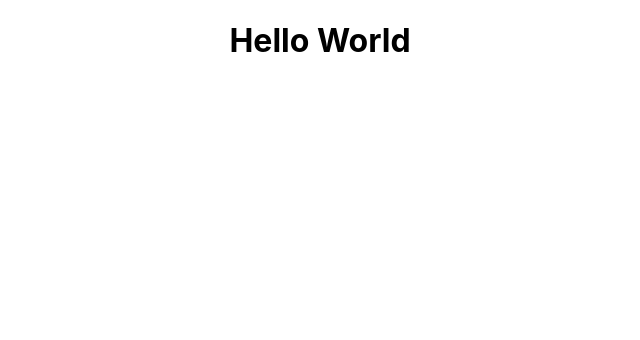
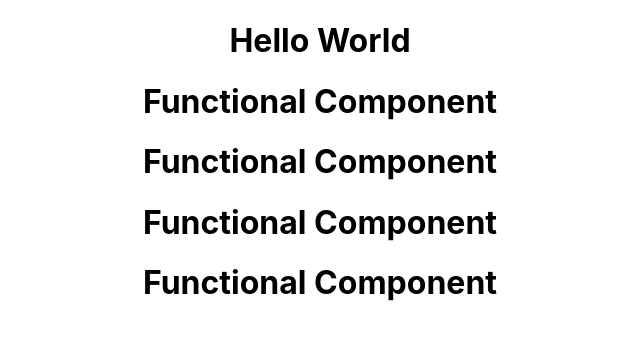
Before and after one commit to jigneshgit935/Learn_react_basic_to_advance, a React (Create React App) app: page / in a window 1280 px wide. Shown: the top 340 px of the page, without its empty margins (320-960 px from the left). Built offline with nearby package versions, Linux system fonts and the light colour scheme.

Commit message:
functional-component

```diff
--- a/src/App.js
+++ b/src/App.js
@@ -1,11 +1,25 @@
 import './App.css';
+import User from './User';
+// import { User } from './User';
 
 function App() {
   return (
     <div className="App">
       <h1>Hello World</h1>
+      <User />
+      <User />
+      <User />
+      <User />
     </div>
   );
 }
 
 export default App;
+
+// export function User() {
+//   return (
+//     <div>
+//       <h1>Functional Component</h1>
+//     </div>
+//   );
+// }
--- /dev/null
+++ b/src/User.js
@@ -0,0 +1,19 @@
+import React from 'react';
+
+const User = () => {
+  return (
+    <div>
+      <h1>Functional Component</h1>
+    </div>
+  );
+};
+
+export default User;
+
+// export function User() {
+//   return (
+//     <div>
+//       <h1>Functional Component</h1>
+//     </div>
+//   );
+// }
```
